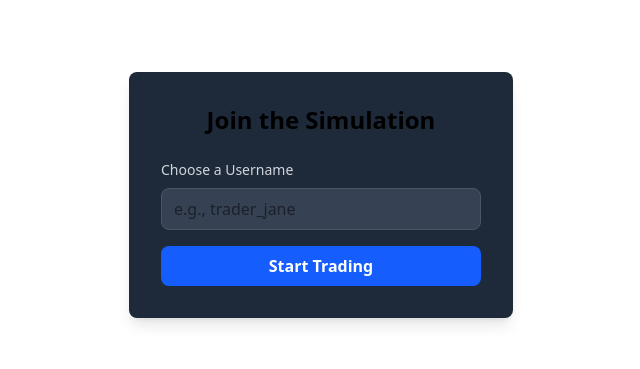
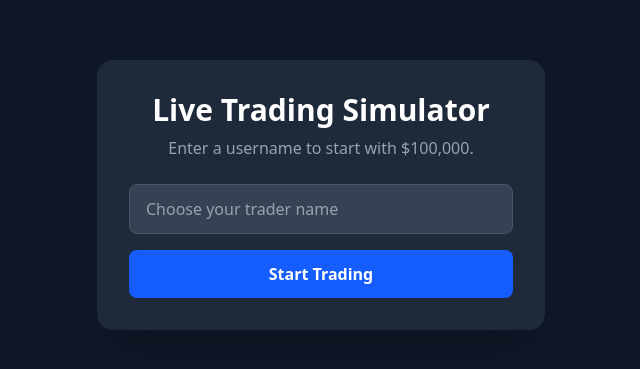
Before and after one commit to RizkiDewiIntanFikri/SpaceMan, a React (Vite) app in the folder client/: page / in a window 1280 px wide. Shown: the part 205-574 px from the top of the page, without its empty margins (319-959 px from the left). Built offline with nearby package versions, Linux system fonts and the light colour scheme.

Commit message:
Feat : Colouring the Landing page component

```diff
--- a/client/src/pages/Landing.jsx
+++ b/client/src/pages/Landing.jsx
@@ -1,68 +1,68 @@
 import React, { useState } from "react";
 import { useUserStore } from "../stores/userStore";
 
-function LandingPage() {
-  // State to manage the username input field
+// Note: Your AppRoutes.jsx will automatically handle redirecting
+// the user away from this page if they are already logged in.
+
+function Landing() {
   const [username, setUsername] = useState("");
-  // State to show loading or error messages
   const [isLoading, setIsLoading] = useState(false);
   const [error, setError] = useState("");
 
-  // Get the register function from our Zustand store
+  // Get the 'register' action from our Zustand store
   const register = useUserStore((state) => state.register);
 
   const handleSubmit = async (e) => {
-    e.preventDefault(); // Prevent the form from reloading the page
+    e.preventDefault();
     if (!username.trim()) {
       setError("Username cannot be empty.");
       return;
     }
-
     setIsLoading(true);
     setError("");
 
-    // Call the register action from the userStore
     const result = await register(username);
 
     setIsLoading(false);
-
     if (!result.success) {
-      // If registration failed, show the error message from the backend
       setError(result.message);
     }
-    // If registration is successful, the `App.jsx` component's
-    // `useEffect` will detect the change in `isAuthenticated`
-    // and handle the socket connection. The router will handle the redirect.
+    // On success, the state change in userStore will trigger the redirect in AppRoutes.jsx
   };
 
   return (
-    <div className="flex items-center justify-center h-screen">
-      <div className="bg-gray-800 p-8 rounded-lg shadow-lg w-full max-w-sm">
-        <h2 className="text-2xl font-bold mb-6 text-center">
-          Join the Simulation
-        </h2>
+    // Main container: Centers the content vertically and horizontally on all screen sizes.
+    <div className="flex items-center justify-center min-h-screen bg-gray-900 p-4">
+      <div className="bg-gray-800 p-8 rounded-2xl shadow-2xl w-full max-w-md">
+        <h1 className="text-3xl font-bold mb-2 text-center text-white">
+          Live Trading Simulator
+        </h1>
+        <p className="text-gray-400 mb-6 text-center">
+          Enter a username to start with $100,000.
+        </p>
         <form onSubmit={handleSubmit}>
           <div className="mb-4">
-            <label
-              htmlFor="username"
-              className="block mb-2 text-sm font-medium text-gray-300"
-            >
-              Choose a Username
+            <label htmlFor="username" className="sr-only">
+              Username
             </label>
             <input
               type="text"
               id="username"
               value={username}
               onChange={(e) => setUsername(e.target.value)}
-              className="w-full px-3 py-2 bg-gray-700 border border-gray-600 rounded-lg focus:outline-none focus:ring-2 focus:ring-blue-500"
-              placeholder="e.g., trader_jane"
+              className="w-full px-4 py-3 bg-gray-700 border border-gray-600 rounded-lg text-white placeholder-gray-400 focus:outline-none focus:ring-2 focus:ring-blue-500 transition"
+              placeholder="Choose your trader name"
             />
           </div>
-          {error && <p className="text-red-500 text-sm mb-4">{error}</p>}
+
+          {error && (
+            <p className="text-red-400 text-sm text-center mb-4">{error}</p>
+          )}
+
           <button
             type="submit"
             disabled={isLoading}
-            className="w-full bg-blue-600 hover:bg-blue-700 text-white font-bold py-2 px-4 rounded-lg transition duration-300 disabled:bg-gray-500"
+            className="w-full bg-blue-600 hover:bg-blue-700 text-white font-bold py-3 px-4 rounded-lg transition duration-300 disabled:bg-gray-500 disabled:cursor-not-allowed"
           >
             {isLoading ? "Joining..." : "Start Trading"}
           </button>
@@ -72,4 +72,4 @@ function LandingPage() {
   );
 }
 
-export default LandingPage;
+export default Landing;
```
